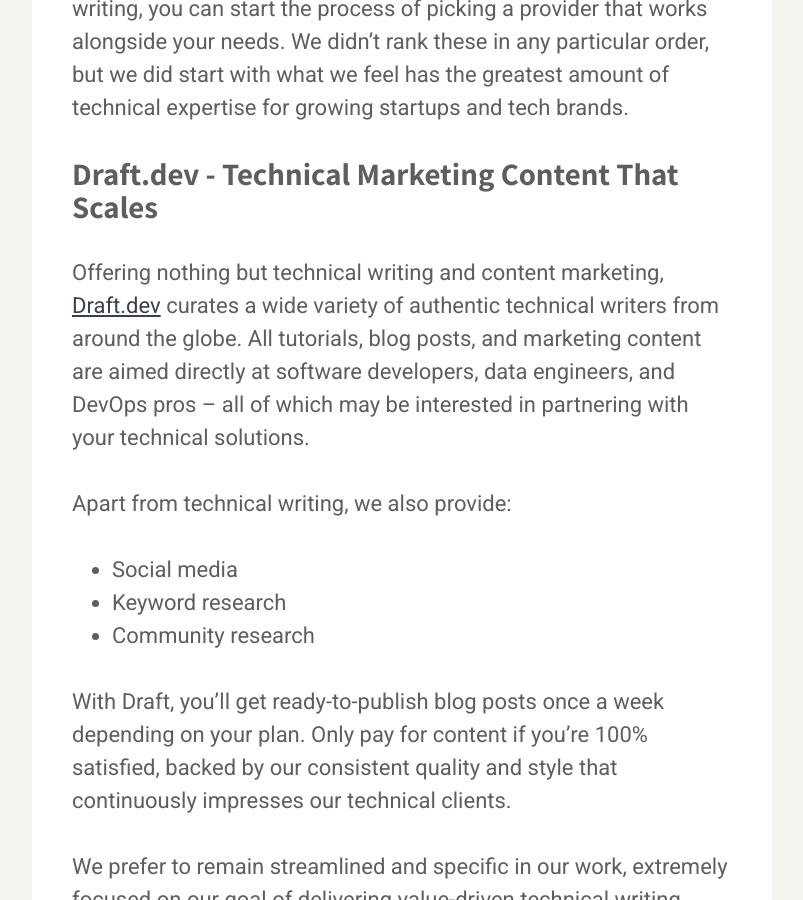
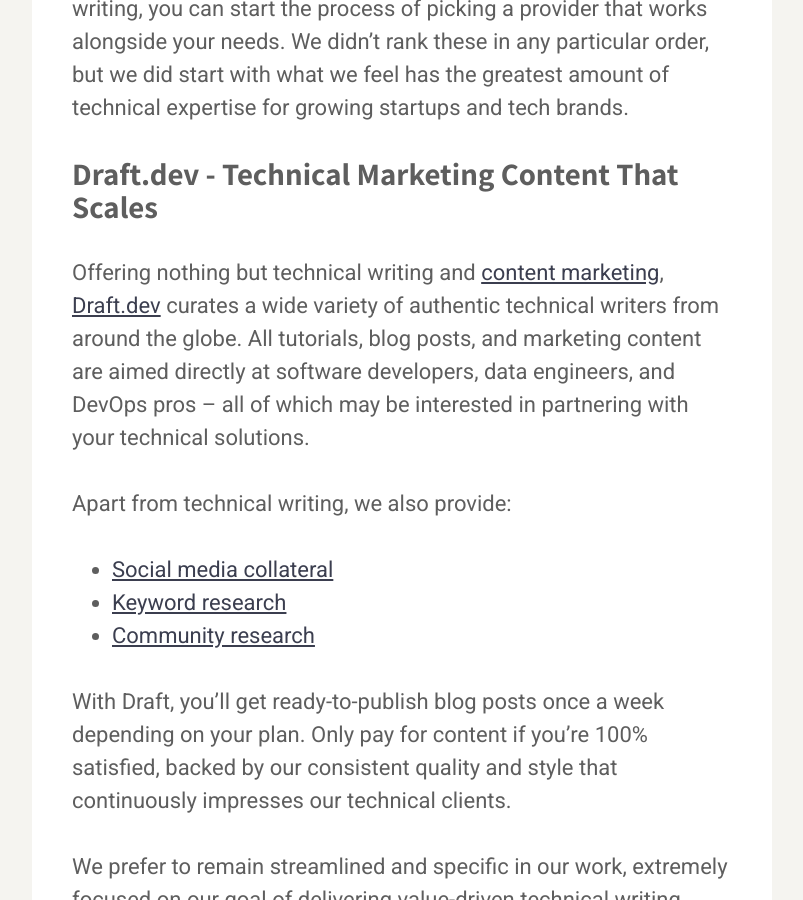
Before and after one commit to karllhughes/learn, a Jekyll site: the page built from _posts/2022-06-09-5-technical-writing-services-compared.md, in a window 1280 px wide and 900 px high, scrolled down 3170 px. Shown: the whole window, without its empty margins (238-1041 px from the left). Built offline with Jekyll 4.4.1, drawn with Linux system fonts in a browser that asks for light colours; a script that is not in the unit is left out.

Commit message:
Update Posts “2022-06-09-5-technical-writing-services-compared”

```diff
--- a/_posts/2022-06-09-5-technical-writing-services-compared.md
+++ b/_posts/2022-06-09-5-technical-writing-services-compared.md
@@ -37,13 +37,13 @@
 
 ### Draft.dev - Technical Marketing Content That Scales
 
-Offering nothing but technical writing and content marketing, [Draft.dev](https://draft.dev/) curates a wide variety of authentic technical writers from around the globe. All tutorials, blog posts, and marketing content are aimed directly at software developers, data engineers, and DevOps pros – all of which may be interested in partnering with your technical solutions.
+Offering nothing but technical writing and [content marketing](https://draft.dev/learn/content-marketing-at-early-stage-startups), [Draft.dev](https://draft.dev/) curates a wide variety of authentic technical writers from around the globe. All tutorials, blog posts, and marketing content are aimed directly at software developers, data engineers, and DevOps pros – all of which may be interested in partnering with your technical solutions.
 
 Apart from technical writing, we also provide:
 
-* Social media
-* Keyword research
-* Community research
+* [Social media collateral](https://draft.dev/learn/announcing-social-collateral-from-draft-dev)
+* [Keyword research](https://draft.dev/learn/seo-keyword-opportunities-in-developer-marketing)
+* [Community research](https://draft.dev/learn/community-research)
 
 With Draft, you'll get ready-to-publish blog posts once a week depending on your plan. Only pay for content if you’re 100% satisfied, backed by our consistent quality and style that continuously impresses our technical clients.
 
```
